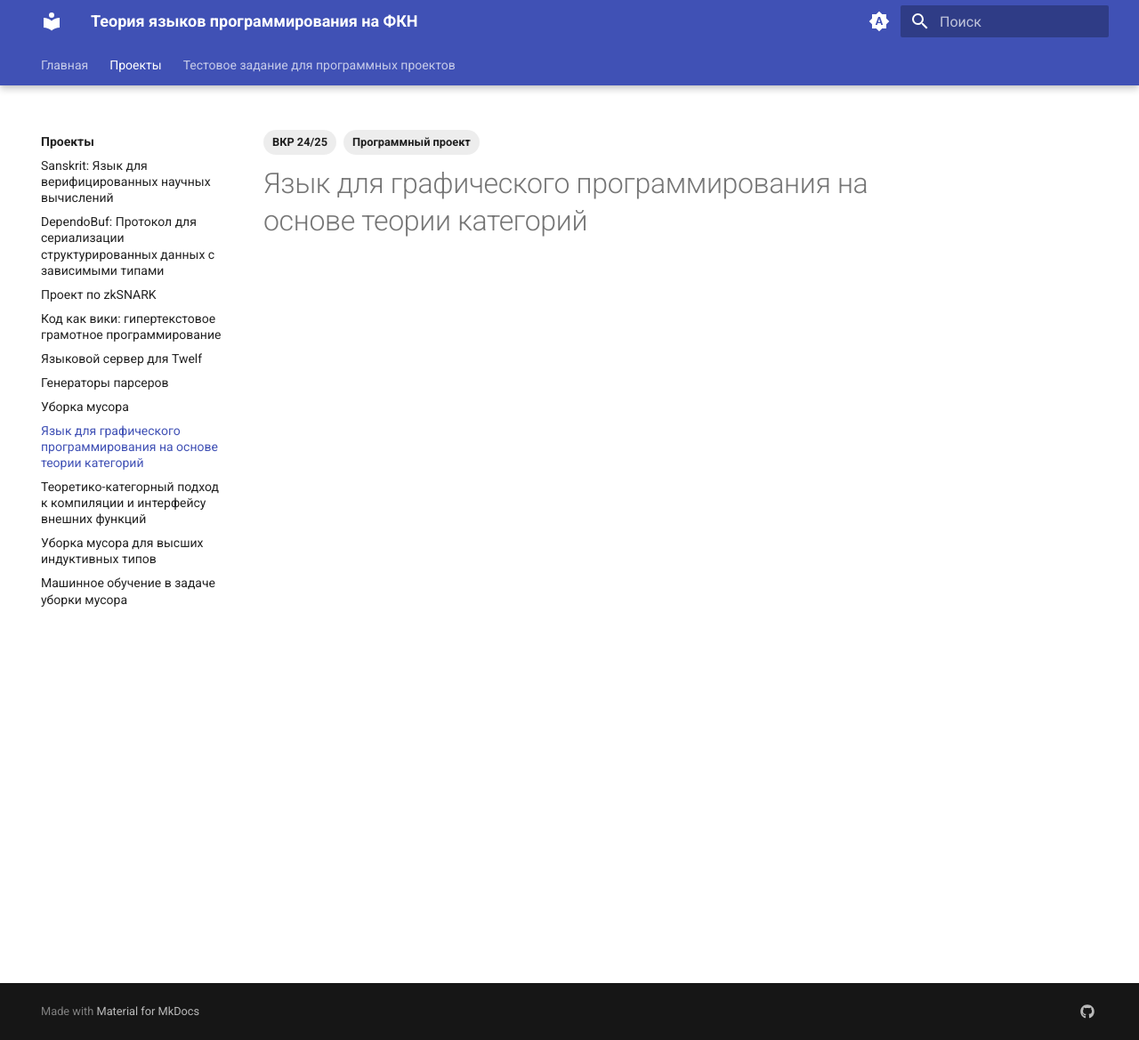
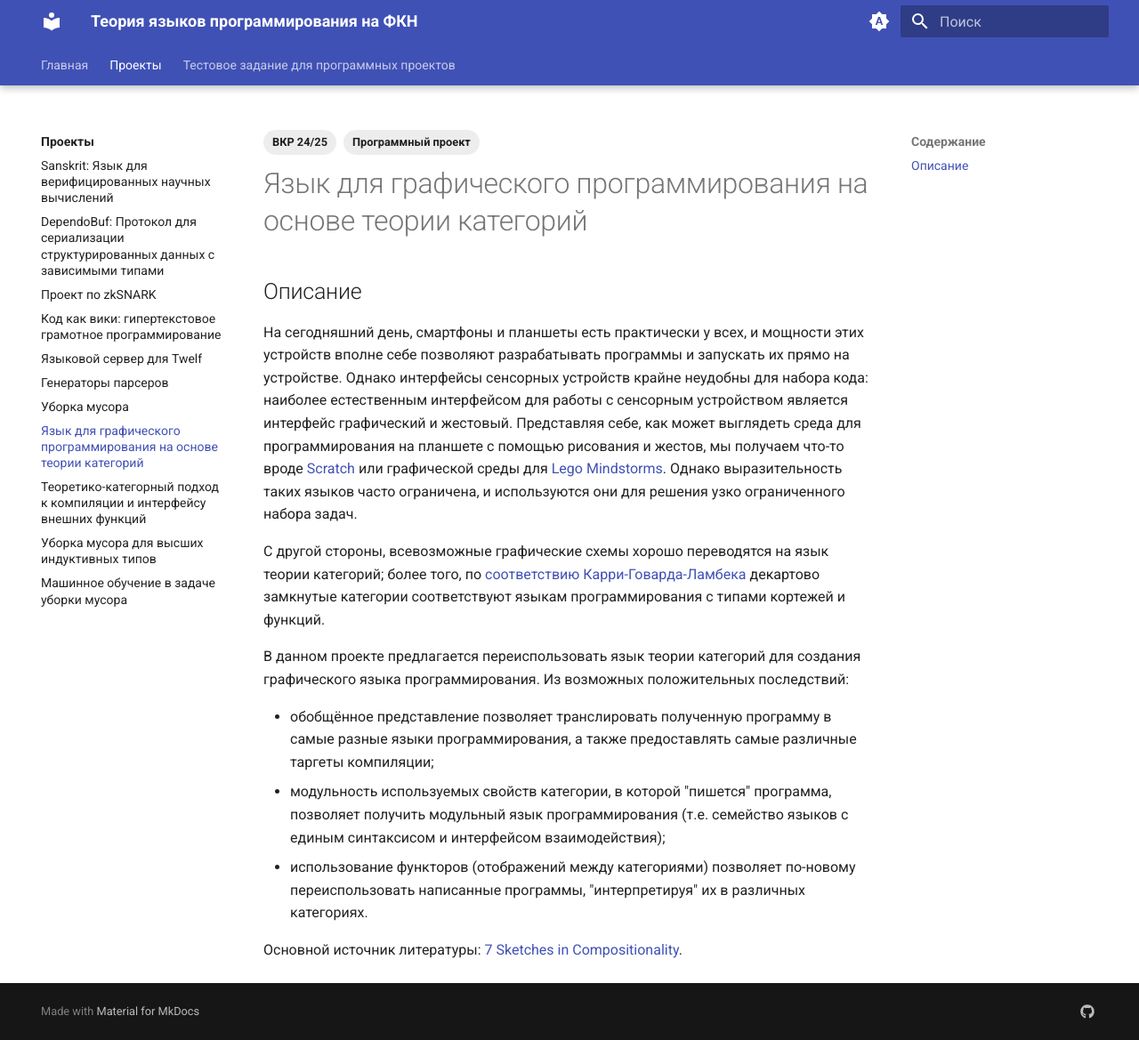
Before and after one commit to Church-of-Church-HSE/Church-of-Church-HSE.github.io, an MkDocs documentation site: the page built from docs/projects/graphcat.md, in a window 1280 px wide and 1169 px high. Shown: the whole window at 89% size. Built offline with MkDocs 1.6.1 and Material for MkDocs 9.7.7, drawn with Linux system fonts in a browser that asks for light colours.

Commit message:
+ graphical categories

```diff
--- a/docs/projects/graphcat.md
+++ b/docs/projects/graphcat.md
@@ -5,3 +5,40 @@ tags:
 ---
 
 # Язык для графического программирования на основе теории категорий
+
+## Описание
+
+На сегодняшний день, смартфоны и планшеты есть практически у всех, и мощности
+этих устройств вполне себе позволяют разрабатывать программы и запускать их
+прямо на устройстве. Однако интерфейсы сенсорных устройств крайне неудобны для
+набора кода: наиболее естественным интерфейсом для работы с сенсорным
+устройством является интерфейс графический и жестовый. Представляя себе, как
+может выглядеть среда для программирования на планшете с помощью рисования и
+жестов, мы получаем что-то вроде [Scratch](https://scratch.mit.edu) или
+графической среды для
+[Lego Mindstorms](https://en.wikipedia.org/wiki/Lego_Mindstorms). Однако
+выразительность таких языков часто ограничена, и используются они для решения
+узко ограниченного набора задач.
+
+С другой стороны, всевозможные графические схемы хорошо переводятся на язык
+теории категорий; более того, по
+[соответствию Карри-Говарда-Ламбека](https://en.wikipedia.org/wiki/Curry%E2%80%93Howard_correspondence#Curry%E2%80%93Howard%E2%80%93Lambek_correspondence)
+декартово замкнутые категории соответствуют языкам программирования с типами
+кортежей и функций.
+
+В данном проекте предлагается переиспользовать язык теории категорий для
+создания графического языка программирования. Из возможных положительных
+последствий:
+
+* обобщённое представление позволяет транслировать полученную программу в самые
+  разные языки программирования, а также предоставлять самые различные таргеты
+  компиляции;
+* модульность используемых свойств категории, в которой "пишется" программа,
+  позволяет получить модульный язык программирования (т.е. семейство языков с
+  единым синтаксисом и интерфейсом взаимодействия);
+* использование функторов (отображений между категориями) позволяет по-новому
+  переиспользовать написанные программы, "интерпретируя" их в различных
+  категориях.
+
+Основной источник литературы:
+[7 Sketches in Compositionality](https://arxiv.org/abs/1803.05316).
```
